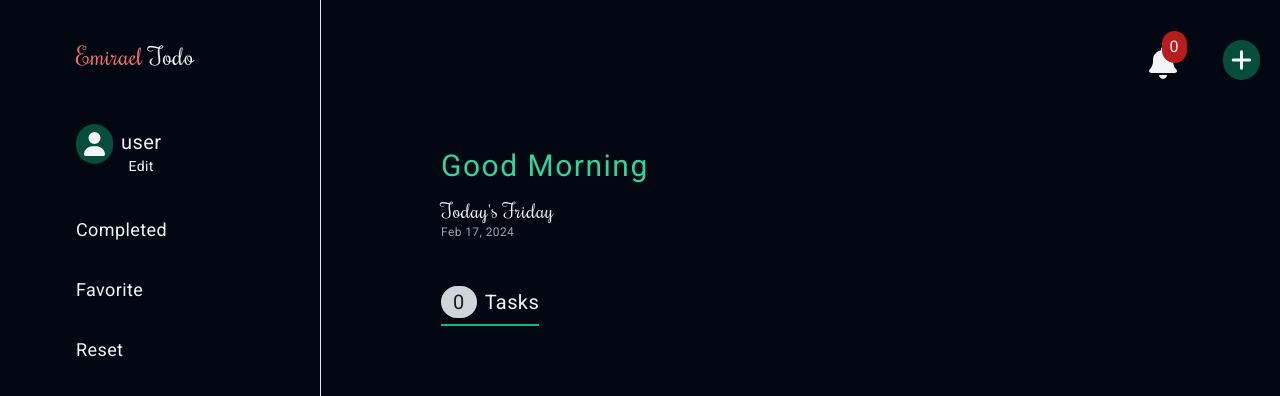
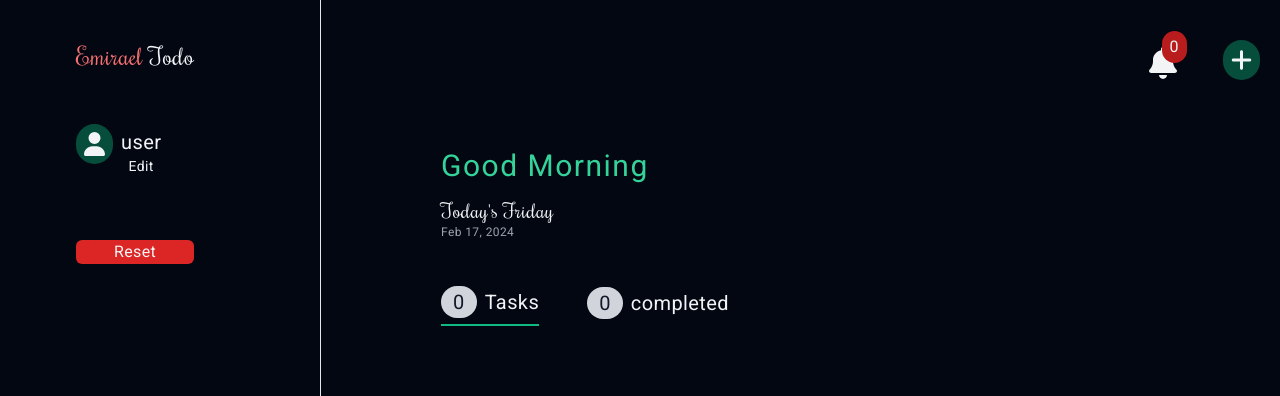
Before and after one commit to Emiraell/Advanced-TodoList-App, a React (Vite) app: page /home in a window 1280 px wide. Shown: the top 396 px of the page. Built offline with nearby package versions, Linux system fonts and the light colour scheme.

Commit message:
add: taskList component

```diff
--- a/src/components/SideNav.tsx
+++ b/src/components/SideNav.tsx
@@ -15,12 +15,6 @@ interface clickedMenu {
 export default function SideNav({ menuClicked }: clickedMenu) {
   const userName = useAppSelector((state) => state.userNameReducer.userName);
   const dispatch = useAppDispatch();
-
-  const menuContents: menuContent[] = [
-    { name: "Completed", path: "completed" },
-    { name: "Favorite", path: "favorite" },
-    { name: "Reset", path: "" },
-  ];
 
   const [nameValue, setNameValue] = useState<string>("");
   const [editUser, setEditUser] = useState<boolean>(false);
@@ -63,12 +57,8 @@ export default function SideNav({ menuClicked }: clickedMenu) {
             </span>
           </div>
         )}
-        <div className="my-10">
-          {menuContents.map((content) => (
-            <ol className="my-8 text-lg" key={content.path}>
-              {content.name}
-            </ol>
-          ))}
+        <div className="my-16">
+          <button className=" bg-red-600 w-full rounded-md">Reset</button>
         </div>
       </div>
     </div>
--- /dev/null
+++ b/src/components/TaskList.tsx
@@ -0,0 +1,119 @@
+import { faMarkdown } from "@fortawesome/free-brands-svg-icons";
+import {
+  faUser,
+  faChevronCircleDown,
+  faX,
+  faTrash,
+} from "@fortawesome/free-solid-svg-icons";
+import { FontAwesomeIcon } from "@fortawesome/react-fontawesome";
+import {
+  viewTaskDetail,
+  removeTask,
+  completeTask,
+  task,
+} from "../store/features/Tasks";
+import {
+  addNotification,
+  notification,
+} from "../store/features/notificationSlice";
+import { useAppDispatch, useAppSelector } from "../store/store";
+
+interface propss {
+  task: task;
+  userName: string;
+}
+
+export default function TaskList({ task, userName }: propss) {
+  //   const task = tasks;
+  const dispatch = useAppDispatch();
+  const notifications: notification[] = useAppSelector(
+    (state) => state.notificationReducer.contents
+  );
+  return (
+    <div className="bg-blue-400 w-full p-5 rounded-2xl tracking-wider my-7 shadow-md even:bg-yellow-400 text-gray-800">
+      <div
+        className={`flex justify-between items-center text-lg ${
+          task.clicked && "hidden"
+        }`}
+      >
+        <p>
+          <FontAwesomeIcon icon={faUser} className="h-6" />{" "}
+          <span>{userName}</span>
+        </p>
+        <span>{task.date}</span>
+      </div>
+      <div
+        className={`${
+          !task.clicked && "flex"
+        } items-center justify-between text-xl`}
+      >
+        <p className={`p-4 font-bold uppercase ${task.clicked && "hidden"}`}>
+          {task.title}
+        </p>
+        <div
+          className={`${task.clicked && "text-xl text-end p-2"} h-fit`}
+          onClick={() => {
+            dispatch(viewTaskDetail(task));
+          }}
+        >
+          {!task.clicked ? (
+            <FontAwesomeIcon icon={faChevronCircleDown} />
+          ) : (
+            <FontAwesomeIcon icon={faX} />
+          )}
+        </div>
+      </div>
+
+      <button
+        onClick={() => {
+          dispatch(removeTask(task));
+          dispatch(
+            addNotification({
+              id: notifications.length - 1,
+              header: "You deleted a task",
+              message: task.title,
+            })
+          );
+        }}
+        className={`w-full mt-3 bg-transparent border-red-800 border-2 text-red-800 p-3
+hover:bg-red-800 hover:text-gray-100 duration-0.5 rounded-full ${
+          task.clicked && "hidden"
+        }`}
+      >
+        {" "}
+        <p className="inline px-2">Delete Task</p>
+        <FontAwesomeIcon icon={faTrash} />
+      </button>
+      <div className={`${!task.clicked && "hidden"}`}>
+        <h2 className=" font-montserrat font-bold text-3xl break-all">
+          {task.title}
+        </h2>
+        <div className="my-10 flex items-center justify-between px-3">
+          <div>
+            <p className=" text-emerald-700 font-bold">Date Created</p>
+            <p className="text-sm px-1">oct 23, 2023</p>
+          </div>
+          <div>
+            <p className="text-emerald-700 font-bold">Task Date</p>
+            <p className="text-sm px-1">{task.date}</p>
+          </div>
+        </div>
+        <div className="text-lg">
+          {" "}
+          <h2 className="font-bold text-emerald-700">Task Description</h2>
+          <p className="">{task.description}</p>
+        </div>
+
+        <button
+          onClick={() => {
+            dispatch(completeTask(task));
+          }}
+          className="w-full mt-10 bg-gray-900 text-gray-100 p-3 hover:opacity-80 duration-0.5 rounded-full"
+        >
+          <FontAwesomeIcon icon={faMarkdown} />{" "}
+          <p className="inline">Set as done</p>
+        </button>
+      </div>
+    </div>
+  );
+}
--- a/src/pages/Home.tsx
+++ b/src/pages/Home.tsx
@@ -1,33 +1,41 @@
 import { EffectCallback, useEffect, useState } from "react";
 import Header from "../components/Header";
-import { useAppDispatch, useAppSelector } from "../store/store";
-import { viewTaskDetail, task, removeTask } from "../store/features/Tasks";
-import { FontAwesomeIcon } from "@fortawesome/react-fontawesome";
-import { faUser } from "@fortawesome/free-regular-svg-icons";
+import { useAppSelector } from "../store/store";
 import {
-  faChevronCircleDown,
-  faTrash,
-  faX,
-} from "@fortawesome/free-solid-svg-icons";
-import { faMarkdown } from "@fortawesome/free-brands-svg-icons";
-import { motion } from "framer-motion";
-import {
-  addNotification,
-  notification,
-} from "../store/features/notificationSlice";
+  // viewTaskDetail,
+  task,
+  // removeTask,
+  // completeTask,
+} from "../store/features/Tasks";
+// import { FontAwesomeIcon } from "@fortawesome/react-fontawesome";
+// import { faUser } from "@fortawesome/free-regular-svg-icons";
+// import {
+//   faChevronCircleDown,
+//   faTrash,
+//   faX,
+// } from "@fortawesome/free-solid-svg-icons";
+// import { faMarkdown } from "@fortawesome/free-brands-svg-icons";
+// import { motion } from "framer-motion";
+// import {
+//   addNotification,
+//   notification,
+// } from "../store/features/notificationSlice";
+import TaskList from "../components/TaskList";
 
-// type displayState = { completed: boolean; favourite: boolean; trash: boolean };
+type displayState = { tasks: boolean; complete: boolean };
 
 export default function Home() {
   let fullDate: any = new Date();
 
-  // const [displaying, setDisplaying] = useState<displayState>({
-  //   completed: false,
-  //   favourite: false,
-  //   trash: false,
-  // });
+  const [displaying, setDisplaying] = useState<displayState>({
+    tasks: true,
+    complete: false,
+  });
 
   let tasks: task[] = useAppSelector((state) => state.taskReducer.tasks);
+  let completedTasks: task[] = useAppSelector(
+    (state) => state.taskReducer.completed
+  );
 
   const [greeting, setGreeting] = useState<string>();
   const [day, setDay] = useState<string>();
@@ -71,10 +79,10 @@ export default function Home() {
     (state) => state.userNameReducer.userName
   );
 
-  const notifications: notification[] = useAppSelector(
-    (state) => state.notificationReducer.contents
-  );
-  const dispatch = useAppDispatch();
+  // const notifications: notification[] = useAppSelector(
+  //   (state) => state.notificationReducer.contents
+  // );
+  // const dispatch = useAppDispatch();
 
   return (
     <div className="md:grid grid-cols-4">
@@ -94,111 +102,41 @@ export default function Home() {
             {month} {date}, {year}
           </p>
         </div>
-        <div className="pt-12 px-10">
-          <p className="text-xl border-b-2 w-fit pb-2 border-emerald-500">
+        <div className="pt-12 px-10 flex items-center text-xl">
+          <p
+            onClick={() => setDisplaying({ tasks: true, complete: false })}
+            className={`${
+              displaying.tasks && "border-b-2"
+            }  w-fit pb-2 border-emerald-500`}
+          >
             <span className=" bg-gray-300 text-gray-900 px-3 py-1 rounded-full mr-2">
               {tasks.length}
             </span>
             Tasks
           </p>
+          <p
+            onClick={() => setDisplaying({ tasks: false, complete: true })}
+            className={` ${
+              displaying.complete && "border-b-2"
+            } w-fit pb-2 border-emerald-500 mx-10`}
+          >
+            <span className=" bg-gray-300 text-gray-900 px-3 py-1 rounded-full m-2">
+              {completedTasks.length}
+            </span>
+            completed
+          </p>
         </div>
-
         {/* todos */}
         <div className="mt-10 lg:grid grid-cols-2 gap-4">
-          {tasks.map((task, index) => (
-            <motion.div
-              initial={{ y: 100 }}
-              whileInView={{ y: 0 }}
-              transition={{ duration: 0.5, delay: 0.5 }}
-              key={index}
-              className="bg-blue-400 w-full p-5 rounded-2xl tracking-wider my-7 shadow-md even:bg-yellow-400 text-gray-800"
-            >
-              <div
-                className={`flex justify-between items-center text-lg ${
-                  task.clicked && "hidden"
-                }`}
-              >
-                <p>
-                  <FontAwesomeIcon icon={faUser} className="h-6" />{" "}
-                  <span>{userName}</span>
-                </p>
-                <span>{task.date}</span>
-              </div>
-              <div
-                className={`${
-                  !task.clicked && "flex"
-                } items-center justify-between text-xl`}
-              >
-                <p
-                  className={`p-4 font-bold uppercase ${
-                    task.clicked && "hidden"
-                  }`}
-                >
-                  {task.title}
-                </p>
-                <div
-                  className={`${task.clicked && "text-xl text-end p-2"} h-fit`}
-                  onClick={() => {
-                    dispatch(viewTaskDetail(task));
-                  }}
-                >
-                  {!task.clicked ? (
-                    <FontAwesomeIcon icon={faChevronCircleDown} />
-                  ) : (
-                    <FontAwesomeIcon icon={faX} />
-                  )}
+          {displaying.tasks
+            ? tasks.map((task, index) => (
+                <TaskList key={index} task={task} userName={userName} />
+              ))
+            : completedTasks.map((task, index) => (
+                <div key={index}>
+                  <h2>{task.title}</h2>
                 </div>
-              </div>
-
-              <button
-                onClick={() => {
-                  dispatch(removeTask(task));
-                  dispatch(
-                    addNotification({
-                      id: notifications.length - 1,
-                      header: "You deleted a task",
-                      message: task.title,
-                    })
-                  );
-                }}
-                className={`w-full mt-3 bg-transparent border-red-800 border-2 text-red-800 p-3
-                hover:bg-red-800 hover:text-gray-100 duration-0.5 rounded-full ${
-                  task.clicked && "hidden"
-                }`}
-              >
-                {" "}
-                <p className="inline px-2">Delete Task</p>
-                <FontAwesomeIcon icon={faTrash} />
-              </button>
-              <div className={`${!task.clicked && "hidden"}`}>
-                <h2 className=" font-montserrat font-bold text-3xl break-all">
-                  {task.title}
-                </h2>
-                <div className="my-10 flex items-center justify-between px-3">
-                  <div>
-                    <p className=" text-emerald-700 font-bold">Date Created</p>
-                    <p className="text-sm px-1">oct 23, 2023</p>
-                  </div>
-                  <div>
-                    <p className="text-emerald-700 font-bold">Task Date</p>
-                    <p className="text-sm px-1">{task.date}</p>
-                  </div>
-                </div>
-                <div className="text-lg">
-                  {" "}
-                  <h2 className="font-bold text-emerald-700">
-                    Task Description
-                  </h2>
-                  <p className="">{task.description}</p>
-                </div>
-
-                <button className="w-full mt-10 bg-gray-900 text-gray-100 p-3 hover:opacity-80 duration-0.5 rounded-full">
-                  <FontAwesomeIcon icon={faMarkdown} />{" "}
-                  <p className="inline">Set as done</p>
-                </button>
-              </div>
-            </motion.div>
-          ))}
+              ))}
         </div>
       </div>
     </div>
--- a/src/store/features/Tasks.ts
+++ b/src/store/features/Tasks.ts
@@ -13,14 +13,18 @@ interface taskState {
 }
 
 const localData = localStorage.getItem("tasks");
+const completedTask = localStorage.getItem("completed");
 let result;
+let completedTodo;
 try {
   result = localData && (JSON.parse(localData) as task[]);
+  completedTodo = completedTask && (JSON.parse(completedTask) as task[]);
 } catch (err) {
   console.log(err);
 }
-const initialState: taskState = {
-  tasks: result || [],
+const initialState = {
+  tasks: (result as task[]) || [],
+  completed: (completedTodo as task[]) || [],
 };
 
 export const TaskSlice = createSlice({
@@ -63,12 +67,23 @@ export const TaskSlice = createSlice({
           });
         }
       });
-      console.log(action.payload);
 
       localStorage.setItem("tasks", JSON.stringify(state.tasks));
+    },
+
+    completeTask: (state, action: PayloadAction<task>) => {
+      state.tasks.map((task) => {
+        if (task.id === action.payload.id) {
+          const completed = action.payload;
+          state.completed.unshift(completed);
+          localStorage.setItem("completed", JSON.stringify(state.completed));
+          // removeTask(task);
+        }
+      });
     },
   },
 });
 
-export const { addTask, viewTaskDetail, removeTask } = TaskSlice.actions;
+export const { addTask, viewTaskDetail, removeTask, completeTask } =
+  TaskSlice.actions;
 export default TaskSlice.reducer;
```
